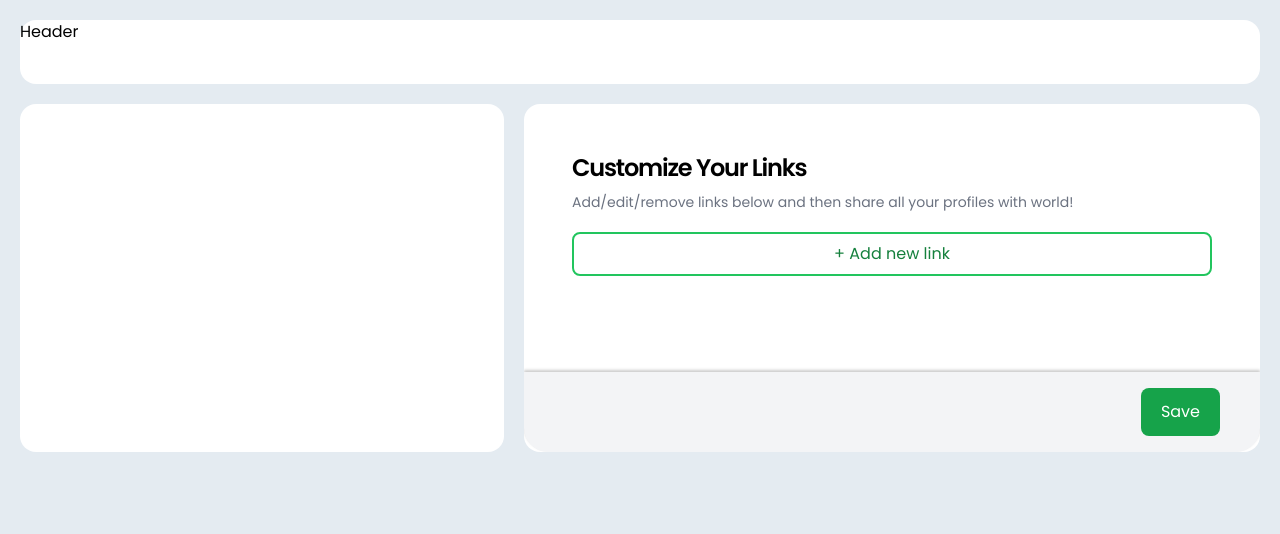
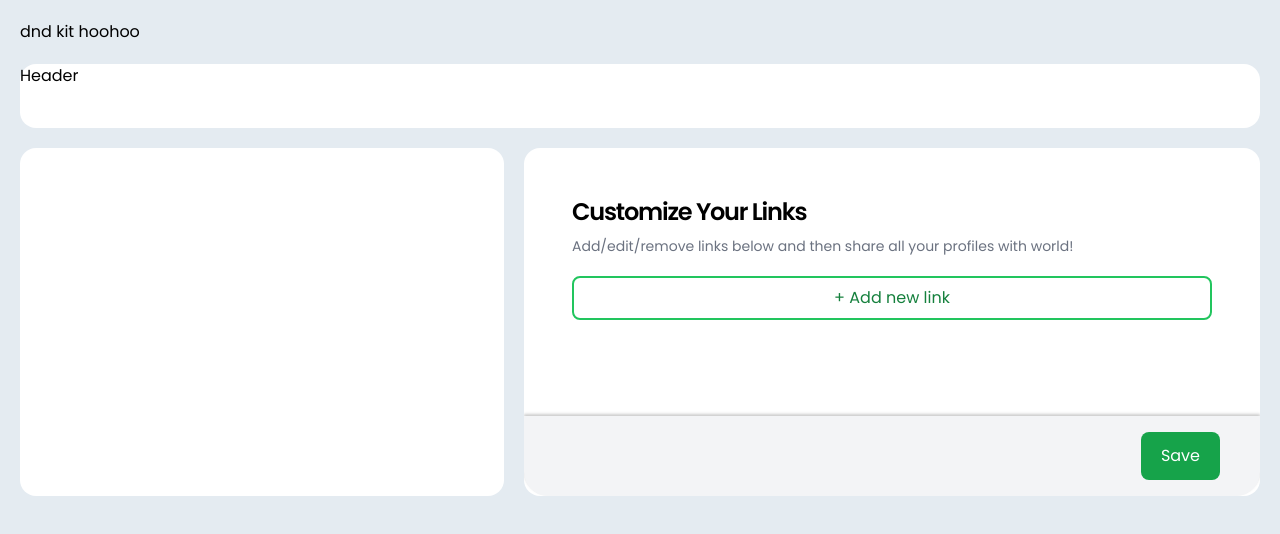
Before and after one commit to tayfunario/link-sharing-app, a Next.js app: page / in a window 1280 px wide. Shown: the top 534 px of the page. Built offline with nearby package versions, Linux system fonts and the light colour scheme.

Commit message:
test commit

```diff
--- a/pages/index.tsx
+++ b/pages/index.tsx
@@ -33,6 +33,7 @@ export default function Home() {
   return (
     <div id="container" className="min-h-screen box-border font-Poppins p-5">
       <div className="grid grid-cols-5 gap-5">
+        <h3>dnd kit hoohoo</h3>
         <Header />
         <Preview links={links} />
         <Dashboard links={links} overrideLinks={overrideLinks} />
```
